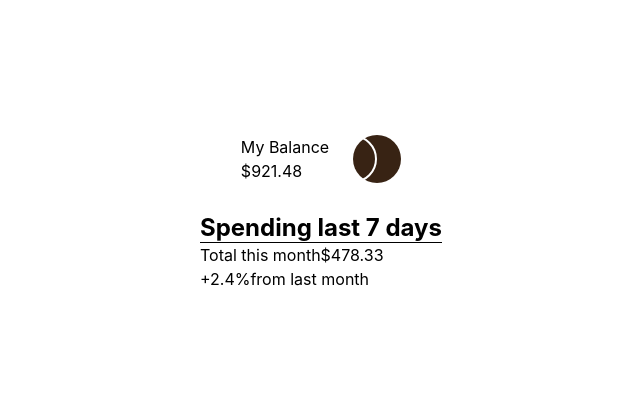
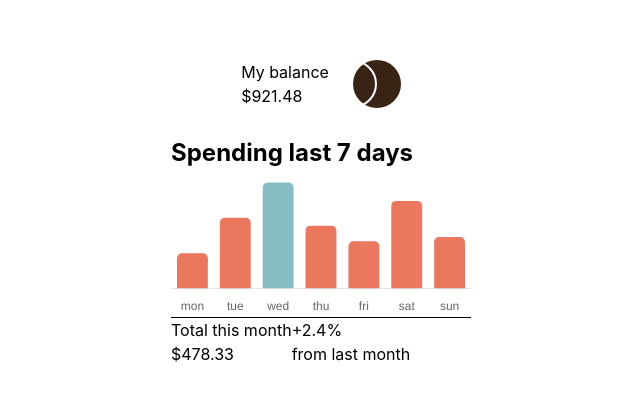
Before and after one commit to iynulwa/Expenses-chart, a React (Vite) app: page / in a window 1280 px wide. Shown: the part 187-588 px from the top of the page, without its empty margins (319-959 px from the left). Built offline with nearby package versions, Linux system fonts and the light colour scheme.

Commit message:
feat: create bar chart

```diff
--- a/src/components/barchart.jsx
+++ b/src/components/barchart.jsx
@@ -1,25 +1,76 @@
 import { Bar }  from 'react-chartjs-2';
-import { Chart, BarController, BarElement } from 'chart.js/auto';
-import data from '../data/data.json';
+import { Chart, BarController, BarElement, plugins } from 'chart.js/auto';
+import sourceData from '../data/data.json';
+
+Chart.register(BarController, BarElement);
 
 function Barchart () {
 
+    const expensesData = {
+        labels: sourceData.map((data) => data.day),
+        datasets: [
+            {
+                label: "Amount",
+                data: sourceData.map((data) => data.amount),
+                borderRadius: 5,
+                backgroundColor: [
+                    'hsl(10, 79%, 65%)',
+                    'hsl(10, 79%, 65%)',
+                    'hsl(186, 34%, 65%)',
+                    'hsl(10, 79%, 65%)',
+                    'hsl(10, 79%, 65%)',
+                    'hsl(10, 79%, 65%)',
+                    'hsl(10, 79%, 65%)',
+                ],
+                hoverBackgroundColor: [
+                    'hsla(10, 79%, 65%, .5)',
+                    'hsla(10, 79%, 65%, .5)',
+                    'hsla(186, 34%, 65%, .5)',
+                    'hsla(10, 79%, 65%, .5)',
+                    'hsla(10, 79%, 65%, .5)',
+                    'hsla(10, 79%, 65%, .5)',
+                    'hsla(10, 79%, 65%, .5)',
+                ],
+            }
+        ]
+    }
+
+    const options = {
+
+        scales: {
+            y: {
+                beginAtZero: true,
+                display: false,
+            },
+
+            x: {
+                grid: {
+                    display: false,
+                }
+            }
+        },
+
+        plugins: {
+            legend: {
+                display: false,
+            }
+        }
+    }
 
     return(
-        <section>
+        <section className='barchart'>
             <h1>Spending last 7 days</h1>
-            {/* <Bar data={expensesData} /> */}
-            <div>
-                <hr />
-                <p>
-                    <span>Total this month</span>
-                    <span>$478.33</span>
-                </p>
-
-                <p>
-                    <span>+2.4%</span>
-                    <span>from last month</span>
-                </p>
+            <Bar data={expensesData} options={options} />
+            <hr />
+            <div className='flex stats'>
+                <div className='stats-one-container'>
+                    <p>Total this month</p>
+                    <p>$478.33</p>
+                </div>
+                <div className='stats-two-container'>
+                    <p>+2.4%</p>
+                    <p>from last month</p>
+                </div>
             </div>
         </section>
     )
--- a/src/components/header.jsx
+++ b/src/components/header.jsx
@@ -1,8 +1,8 @@
 function Header() {
     return(
-        <section className="flex">
+        <section className="flex header">
             <div>
-                <p>My Balance</p>
+                <p>My balance</p>
                 <p>$921.48</p>
             </div>
             <div className="flex">
```
